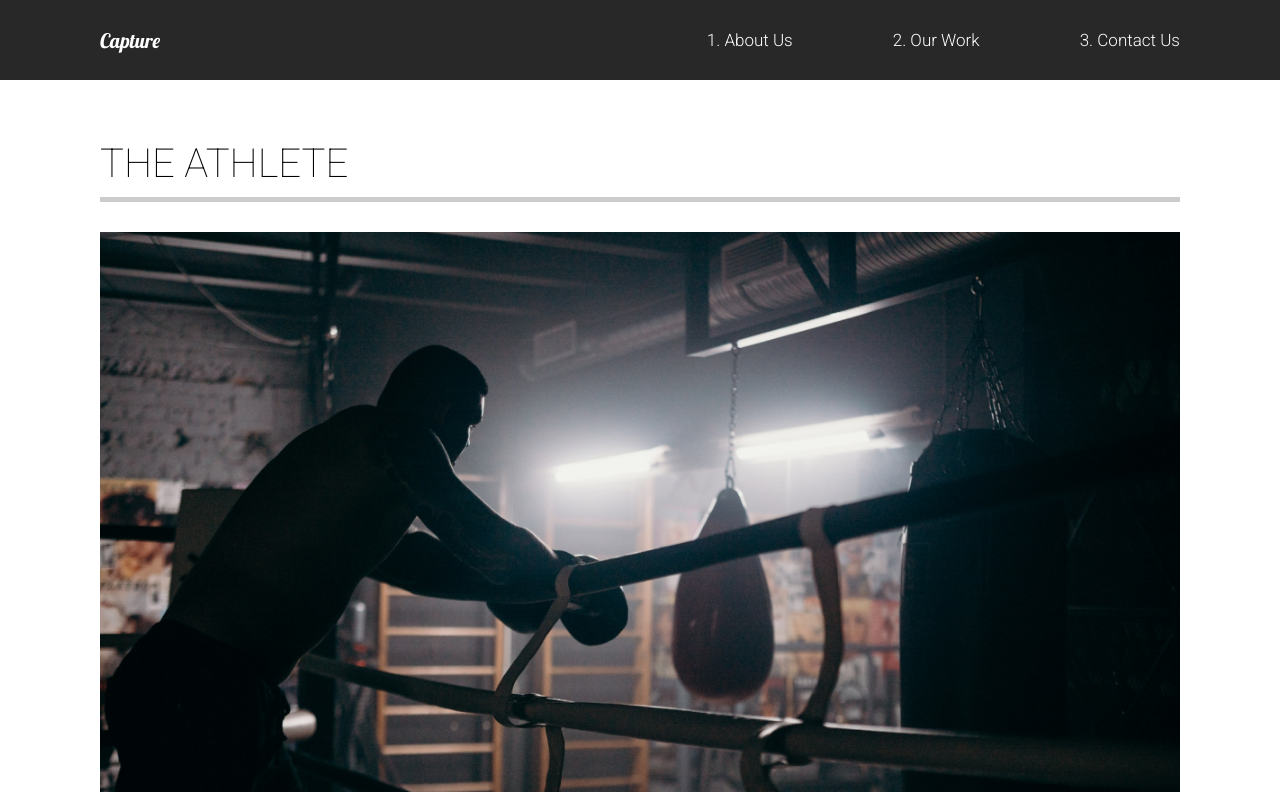
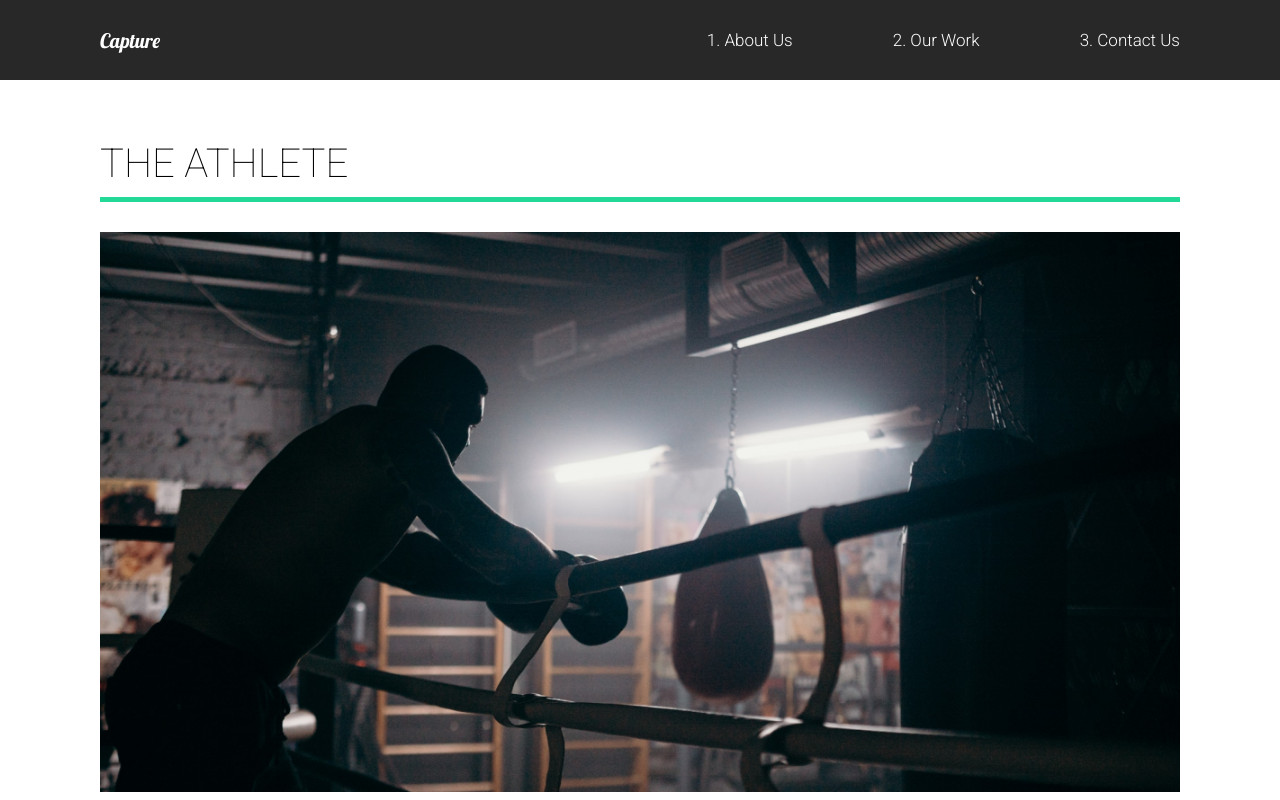
Before and after one commit to saharsdr/React-Course-Capture, a React (Create React App) app: page /work in a window 1280 px wide. Shown: the top 800 px of the page. Built offline with nearby package versions, Linux system fonts and the light colour scheme.

Commit message:
some initial Animation for our Work page.

```diff
--- a/src/animation.js
+++ b/src/animation.js
@@ -7,14 +7,13 @@
     opacity: 1,
     y: 0,
     transition: {
-      duration: 1,
+      duration: 0.5,
       when: "beforeChildren",
       staggerChildren: 0.25,
     },
   },
   exit: {
     opacity: 0,
-    y: 300,
     transition: {
       duration: 0.5,
     },
@@ -52,3 +51,32 @@
     },
   },
 };
+
+export const lineAnim = {
+  hidden: {
+    width: "0%",
+  },
+  show: {
+    width: "100%",
+    transition: { duration: 1 },
+  },
+};
+
+export const slider = {
+  hidden: { x: "-130%", skew: "45deg" },
+  show: {
+    x: "100%",
+    skew: "0deg",
+    transition: { ease: "easeOut", duration: 1 },
+  },
+};
+
+export const sliderContainer = {
+  hidden: {
+    opacity: 1,
+  },
+  show: {
+    opacity: 1,
+    transition: { staggerChildren: 0.1, ease: "easeOut" },
+  },
+};
--- a/src/components/Wave.js
+++ b/src/components/Wave.js
@@ -11,7 +11,7 @@
       <motion.path
         initial={{ pathLength: 0, pathOffset: 1 }}
         animate={{ pathLength: 1, pathOffset: 0 }}
-        transition={{ duration: 2 }}
+        transition={{ duration: 1 }}
         d="M1440 27.4774C1352.73 19.8184 1122.41 49.0556 899.331 227.276C620.48 450.052 354.282 355.647 170.328 185.318C23.165 49.0556 -4.21721 8.32998 0.487081 5"
         stroke="#D96ED4"
         strokeOpacity="0.3"
--- a/src/pages/OurWork.js
+++ b/src/pages/OurWork.js
@@ -8,30 +8,55 @@
 
 // Animations
 import { motion } from "framer-motion";
-import { pageAnimation } from "../animation";
+import {
+  pageAnimation,
+  fade,
+  photoAnim,
+  lineAnim,
+  slider,
+  sliderContainer,
+} from "../animation";
 
 const OurWork = () => {
   return (
-    <Work exit="exit" variants={pageAnimation} initial="hidden" animate="show" style={{background:"#fff"}}>
+    <Work
+      exit="exit"
+      variants={pageAnimation}
+      initial="hidden"
+      animate="show"
+      style={{ background: "#fff" }}
+    >
+      <motion.div variants={sliderContainer}>
+        <Frame1 variants={slider}></Frame1>
+        <Frame2 variants={slider}></Frame2>
+        <Frame3 variants={slider}></Frame3>
+        <Frame4 variants={slider}></Frame4>
+      </motion.div>
       <Movie>
-        <h2>The Athlete</h2>
-        <div className="line"></div>
+        <motion.h2 variants={fade}>The Athlete</motion.h2>
+        <motion.div variants={lineAnim} className="line"></motion.div>
         <Link to="/work/the-athlete">
-          <img src={athlete} alt="athlete" />
+          <Hide>
+            <motion.img variants={photoAnim} src={athlete} alt="athlete" />
+          </Hide>
         </Link>
       </Movie>
       <Movie>
-        <h2>The Racer</h2>
-        <div className="line"></div>
+        <motion.h2 variants={fade}>The Racer</motion.h2>
+        <motion.div variants={lineAnim} className="line"></motion.div>
         <Link to="/work/the-racer">
-          <img src={theracer} alt="theracer" />
+          <Hide>
+            <motion.img variants={photoAnim} src={theracer} alt="theracer" />
+          </Hide>
         </Link>
       </Movie>
       <Movie>
-        <h2>Good Times</h2>
-        <div className="line"></div>
+        <motion.h2 variants={fade}>Good Times</motion.h2>
+        <motion.div variants={lineAnim} className="line"></motion.div>
         <Link to="/work/good-times">
-          <img src={goodtimes} alt="goodtimes" />
+          <Hide>
+            <motion.img variants={photoAnim} src={goodtimes} alt="goodtimes" />
+          </Hide>
         </Link>
       </Movie>
     </Work>
@@ -51,7 +76,7 @@
   padding-bottom: 10rem;
   .line {
     height: 0.5rem;
-    background: #cccccc;
+    background: #23d997;
     margin-bottom: 3rem;
   }
   img {
@@ -60,5 +85,28 @@
     object-fit: cover;
   }
 `;
+const Hide = styled.div`
+  overflow: hidden;
+`;
+
+// Frame Animation
+const Frame1 = styled(motion.div)`
+  position: fixed;
+  top: 10%;
+  left: 0;
+  width: 100%;
+  height: 100vh;
+  background: #fffebf;
+  z-index: 2;
+`;
+const Frame2 = styled(Frame1)`
+  background: #ff8efb;
+`;
+const Frame3 = styled(Frame1)`
+  background: #8ed2ff;
+`;
+const Frame4 = styled(Frame1)`
+  background: #8effa0;
+`;
 
 export default OurWork;
```
Also changed, not shown: src/components/AboutSection.js (+1 -1 lines).
